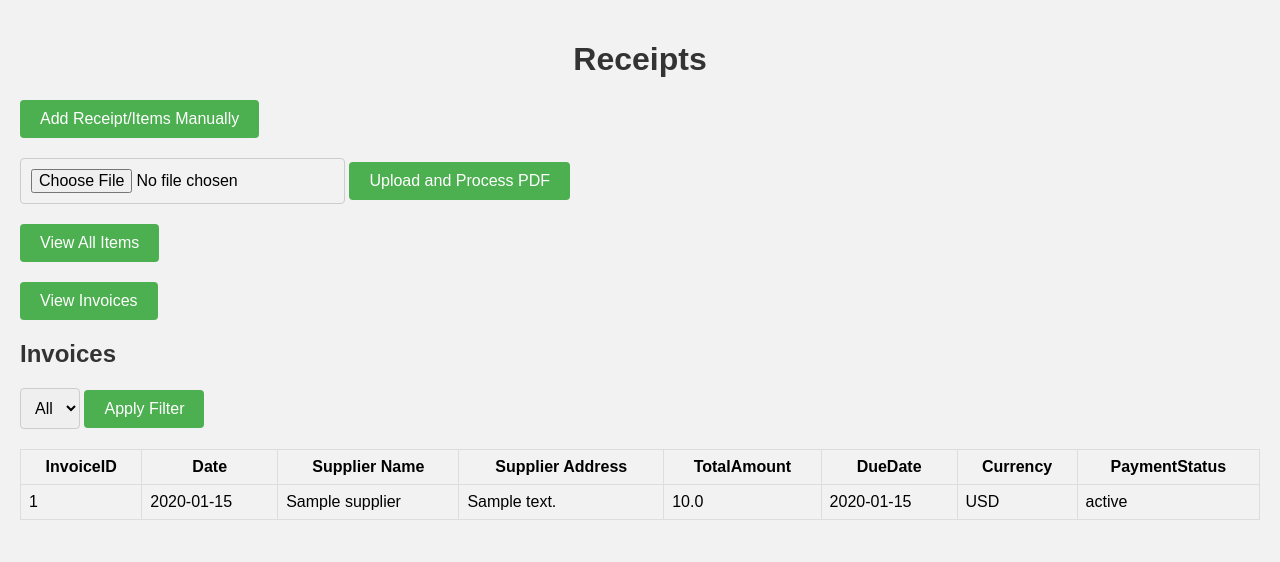
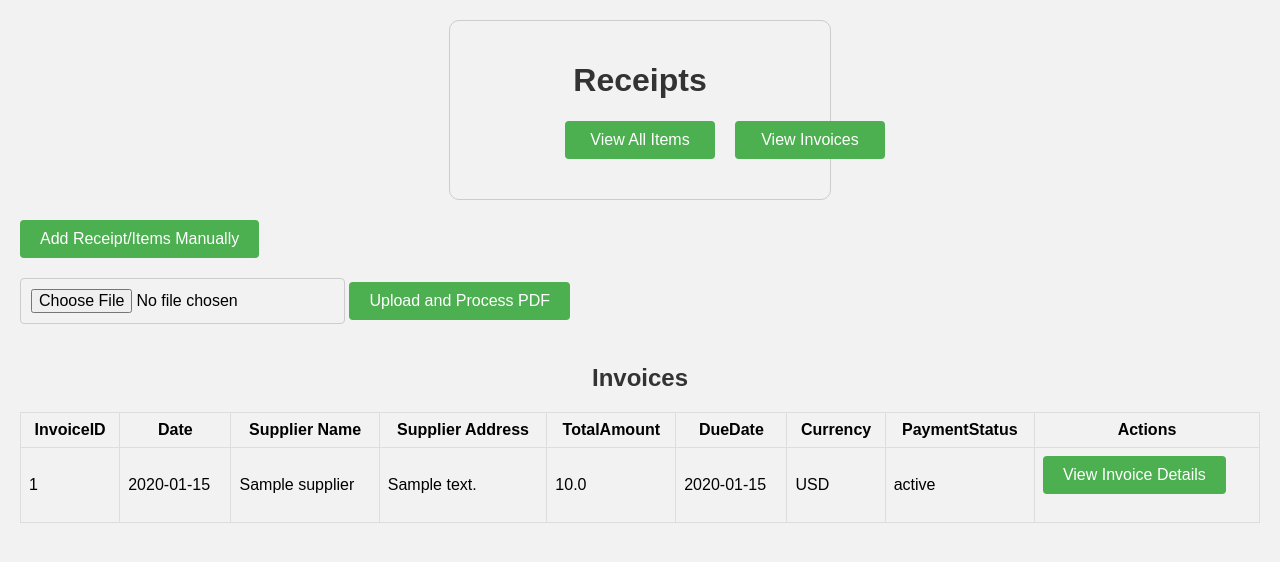
Before and after one commit to Timon-Schneider/Rewe-eBons-Scraper, a Flask app: page /invoices in a window 1280 px wide. Shown: the top 562 px of the page. Run offline with Flask 3, Linux system fonts and the light colour scheme; data comes from the database, SQL or seed files in the repository; tables that the repository leaves empty hold one stand-in row (values such as "Sample post").

Commit message:
Updated: HTML Layout, NEW: Invoice Details
I have improved the layout of the HTML template,
including button reordering, 'Deplete' button styling,
and the addition of a new button to view invoice details.

Users can now view items by invoice, providing them
with more detailed information about their invoices.

Ich habe das HTML Layout verbessert,
einschließlich Neuanordnung der Buttons,
der Gestaltung des Buttons "Deplete"
und der Hinzufügung eines neuen Buttons
zur Anzeige de­tail­lierter Rechnungsdetails.

Nutzer können nun die Artikel nach Rechnungen aufschlüsseln
und erhalten so detailliertere Informationen über ihre Rechnungen.

```diff
--- a/app/main.py
+++ b/app/main.py
@@ -232,20 +232,6 @@ def create_table():
 
     #views ###############################################################################################################################
 
-    # View_InvoiceList
-    cursor.execute('''
-        CREATE VIEW IF NOT EXISTS View_InvoiceList AS
-        SELECT invoice_id, date, supplier_id, total_amount, due_date, payment_status
-        FROM Invoices
-    ''')
-
-    # View_ProductList
-    cursor.execute('''
-        CREATE VIEW IF NOT EXISTS View_ProductList AS
-        SELECT product_id, name, description, price, category_id, manufacturer, weight, dimensions, SKU, unit_id
-        FROM Products
-    ''')
-
     # View_SupplierList
     cursor.execute('''
         CREATE VIEW IF NOT EXISTS View_SupplierList AS
@@ -274,23 +260,23 @@ def create_table():
         FROM InventoryLevels
     ''')
 
-    # View_InvoiceDetails
+# Create InvoiceDetails view
     cursor.execute('''
-        CREATE VIEW IF NOT EXISTS View_InvoiceDetails AS
-        SELECT i.invoice_id, i.date, i.supplier_id, i.total_amount, i.due_date, i.currency, i.payment_status,
-            ii.invoice_item_id, ii.product_id, ii.quantity, ii.unit_price, ii.discount_percentage, ii.tax_rate, ii.total_amount
-        FROM Invoices AS i
-        INNER JOIN InvoiceItems AS ii ON i.invoice_id = ii.invoice_id
+        CREATE VIEW IF NOT EXISTS InvoiceDetails AS
+        SELECT Invoices.invoice_id, Invoices.date, Invoices.total_amount, Invoices.due_date, Invoices.currency, Invoices.payment_status,
+            Suppliers.name AS supplier_name, Suppliers.address AS supplier_address,
+            InvoiceItems.product_id, InvoiceItems.quantity, InvoiceItems.unit_price, InvoiceItems.discount_percentage, InvoiceItems.tax_rate,
+            Products.name AS product_name, Products.description AS product_description, Products.price AS product_price, Products.manufacturer,
+            Categories.name AS category_name, Units.name AS unit_name
+        FROM Invoices
+        INNER JOIN Suppliers ON Invoices.supplier_id = Suppliers.supplier_id
+        INNER JOIN InvoiceItems ON Invoices.invoice_id = InvoiceItems.invoice_id
+        INNER JOIN Products ON InvoiceItems.product_id = Products.product_id
+        LEFT JOIN Categories ON Products.category_id = Categories.category_id
+        INNER JOIN Units ON Products.unit_id = Units.unit_id;
     ''')
 
-    # View_ProductDetails
-    cursor.execute('''
-        CREATE VIEW IF NOT EXISTS View_ProductDetails AS
-        SELECT p.product_id, p.name, p.description, p.price, p.category_id, p.manufacturer, p.weight, p.dimensions, p.SKU, p.unit_id,
-            pa.attribute_name, pa.attribute_value
-        FROM Products AS p
-        LEFT JOIN ProductAttributes AS pa ON p.product_id = pa.product_id
-    ''')
+
 
     # View_SupplierDetails
     cursor.execute('''
@@ -315,66 +301,6 @@ def create_table():
         SELECT u.unit_id, u.name, u.abbreviation, p.product_id, p.name, p.description, p.price
         FROM Units AS u
         LEFT JOIN Products AS p ON u.unit_id = p.unit_id
-    ''')
-
-    # View_PendingInvoices
-    cursor.execute('''
-        CREATE VIEW IF NOT EXISTS View_PendingInvoices AS
-        SELECT invoice_id, date, supplier_id, total_amount, due_date, payment_status
-        FROM Invoices
-        WHERE payment_status = 'Pending'
-    ''')
-
-    # View_ExpensiveProducts
-    cursor.execute('''
-        CREATE VIEW IF NOT EXISTS View_ExpensiveProducts AS
-        SELECT product_id, name, price
-        FROM Products
-        WHERE price > 1000
-    ''')
-
-    # View_LowInventoryProducts
-    cursor.execute('''
-        CREATE VIEW IF NOT EXISTS View_LowInventoryProducts AS
-        SELECT p.product_id, p.name, p.price, il.quantity
-        FROM Products AS p
-        INNER JOIN InventoryLevels AS il ON p.product_id = il.product_id
-        WHERE il.quantity < 10
-    ''')
-
-    # View_RevenueBySupplier
-    cursor.execute('''
-        CREATE VIEW IF NOT EXISTS View_RevenueBySupplier AS
-        SELECT s.supplier_id, s.name, SUM(i.total_amount) AS total_revenue
-        FROM Suppliers AS s
-        LEFT JOIN Invoices AS i ON s.supplier_id = i.supplier_id
-        GROUP BY s.supplier_id
-    ''')
-
-    # View_ExpiredInvoices
-    cursor.execute('''
-        CREATE VIEW IF NOT EXISTS View_ExpiredInvoices AS
-        SELECT invoice_id, date, supplier_id, total_amount, due_date, payment_status
-        FROM Invoices
-        WHERE payment_status = 'Pending' AND due_date < DATE('now')
-    ''')
-
-    # View_BestSellingProducts
-    cursor.execute('''
-        CREATE VIEW IF NOT EXISTS View_BestSellingProducts AS
-        SELECT p.product_id, p.name, SUM(ii.quantity) AS total_quantity_sold
-        FROM Products AS p
-        INNER JOIN InvoiceItems AS ii ON p.product_id = ii.product_id
-        GROUP BY p.product_id
-        ORDER BY total_quantity_sold DESC
-    ''')
-
-    # View_OverdueInvoices
-    cursor.execute('''
-        CREATE VIEW IF NOT EXISTS View_OverdueInvoices AS
-        SELECT invoice_id, date, supplier_id, total_amount, due_date, payment_status
-        FROM Invoices
-        WHERE payment_status = 'Pending' AND due_date < DATE('now')
     ''')
 
     # View_TotalInventoryValue
@@ -416,42 +342,6 @@ def create_table():
         ORDER BY total_revenue DESC
     ''')
 
-    # View_ProductsWithDiscounts
-    cursor.execute('''
-        CREATE VIEW IF NOT EXISTS View_ProductsWithDiscounts AS
-        SELECT p.product_id, p.name, ii.discount_percentage
-        FROM Products AS p
-        INNER JOIN InvoiceItems AS ii ON p.product_id = ii.product_id
-        WHERE ii.discount_percentage > 0
-    ''')
-
-    # View_ActiveSuppliers
-    cursor.execute('''
-        CREATE VIEW IF NOT EXISTS View_ActiveSuppliers AS
-        SELECT s.supplier_id, s.name, s.address, s.contact_number, s.email, s.preferred_payment_terms, s.lead_time
-        FROM Suppliers AS s
-        INNER JOIN Invoices AS i ON s.supplier_id = i.supplier_id
-    ''')
-
-    # View_TotalSalesByCategory
-    cursor.execute('''
-        CREATE VIEW IF NOT EXISTS View_TotalSalesByCategory AS
-        SELECT c.category_id, c.name, SUM(ii.quantity * ii.unit_price) AS total_sales
-        FROM Categories AS c
-        INNER JOIN Products AS p ON c.category_id = p.category_id
-        INNER JOIN InvoiceItems AS ii ON p.product_id = ii.product_id
-        GROUP BY c.category_id
-    ''')
-
-    # View_ExpiredProducts
-    cursor.execute('''
-        CREATE VIEW IF NOT EXISTS View_ExpiredProducts AS
-        SELECT p.product_id, p.name, ii.due_date
-        FROM Products AS p
-        INNER JOIN InvoiceItems AS ii ON p.product_id = ii.product_id
-        WHERE ii.due_date < DATE('now')
-    ''')
-
     # Create the ProductPriceHistory view
     cursor.execute('''
         CREATE VIEW IF NOT EXISTS View_ProductPriceHistory AS
@@ -460,6 +350,7 @@ def create_table():
         INNER JOIN PriceHistory AS ph ON p.product_id = ph.product_id
     ''')
 
+    # Create the ProductInventoryView view
     cursor.execute('''
         CREATE VIEW IF NOT EXISTS ProductInventoryView AS
         SELECT p.product_id, p.name, p.price, il.quantity, u.abbreviation, ROUND(p.price * il.quantity, 2) AS total_price
@@ -469,6 +360,7 @@ def create_table():
         WHERE il.quantity > 0
     ''')
 
+    # Create the InvoiceView view
     cursor.execute('''
         CREATE VIEW IF NOT EXISTS InvoiceView AS
         SELECT i.invoice_id, i.date, s.name AS supplier_name, s.address AS supplier_address, i.total_amount, i.due_date, i.currency, i.payment_status
@@ -581,6 +473,24 @@ def display_invoices():
     headers = ['InvoiceID', 'Date', 'Supplier Name', 'Supplier Address', 'TotalAmount', 'DueDate', 'Currency', 'PaymentStatus']
 
     return render_template('index.html', view='invoices', headers=headers, data=data)
+
+@app.route('/invoice_details/<int:invoice_id>')
+def display_invoice_details(invoice_id):
+    conn = sqlite3.connect('inventory.db')
+    c = conn.cursor()
+
+    c.execute('SELECT * FROM InvoiceDetails WHERE invoice_id = ?', (invoice_id,))
+
+    data = c.fetchall()
+    conn.close()
+
+    headers = ['InvoiceID', 'Date', 'TotalAmount', 'DueDate', 'Currency', 'PaymentStatus',
+               'Supplier Name', 'Supplier Address', 'Product ID', 'Quantity', 'Unit Price',
+               'Discount Percentage', 'Tax Rate', 'Product Name', 'Product Description',
+               'Product Price', 'Manufacturer', 'Category Name', 'Unit Name']
+
+    return render_template('index.html', view='invoice_details', headers=headers, data=data)
+
 
 
 @app.route('/upload', methods=['POST'])
--- a/app/templates/index.html
+++ b/app/templates/index.html
@@ -12,6 +12,9 @@
             background-color: #f2f2f2;
             margin: 0;
             padding: 20px;
+            display: flex;
+            flex-direction: column;
+            align-items: center;
         }
 
         h1 {
@@ -45,6 +48,51 @@
             background-color: #4CAF50;
             color: white;
             cursor: pointer;
+        }
+
+        .action-row {
+            display: flex;
+            justify-content: space-between;
+            align-self: stretch;
+            max-width: 100%;
+        }
+
+        .left-actions {
+            align-self: flex-start;
+        }
+
+        .center-container {
+            display: flex;
+            flex-direction: column;
+            align-items: center;
+            justify-content: center;
+            border: 1px solid #ccc;
+            padding: 20px;
+            border-radius: 10px;
+            margin-bottom: 20px;
+        }
+
+        .center-actions {
+            display: flex;
+            justify-content: space-around; /* Adjusted for better spacing distribution */
+            width: 50%;  /* Adjusted to give buttons more space */
+        }
+
+        .center-buttons button {
+            min-width: 150px; /* Ensures buttons have some minimum width */
+            white-space: nowrap; /* Prevents button text from breaking into multiple lines */
+        }
+
+        .center-buttons button:first-child {
+            margin-right: 10px; /* Add space to the right of the first button */
+        }
+
+        .center-buttons button:last-child {
+            margin-left: 10px; /* Add space to the left of the second button */
+        }
+
+        .form-button-spacing {
+            margin-top: 0px;
         }
 
         button:hover {
@@ -114,33 +162,44 @@
         .remove-item:hover {
             background-color: #B71C1C !important;
         }
+
+        .deplete-item {
+            background-color: #D32F2F !important;
+        }
+
+        .deplete-item:hover {
+            background-color: #B71C1C !important;
+        }
     </style>
 </head>
 <body>
+    <div class="center-container">
         <h1>Receipts</h1>
+        <div class="center-actions">
+            <form action="/items" method="get" class="center-buttons">
+                <button type="submit">View All Items</button>
+            </form>
+            <form action="/invoices" method="get" class="center-buttons">
+                <button type="submit">View Invoices</button>
+            </form>
+        </div>
+    </div>
 
-    <div class="form-row">
-        <form action="/add_receipt" method="get">
+
+    <div class="action-row">
+        <div class="left-actions">
+            <form action="/add_receipt" method="get" class="form-button-spacing">
                 <button type="submit">Add Receipt/Items Manually</button>
             </form>
-    </div>
 
             <form action="/upload" method="post" enctype="multipart/form-data">
                 <input type="file" name="pdf_file">
                 <button type="submit">Upload and Process PDF</button>
             </form>
-
-    <div class="form-row">
-        <form action="/items" method="get">
-            <button type="submit">View All Items</button>
-        </form>
-        <form action="/invoices" method="get">
-            <button type="submit">View Invoices</button>
-        </form>
+        </div>
     </div>
 
     {% if view == 'items' %}
-    <h2>All Items</h2>
     <table>
         <thead>
             <tr>
@@ -160,15 +219,17 @@
                 <td>{{ row[4] }}</td>
                 <td>{{ row[5] }}</td>
                 <td>
+                    <div style="display: flex; justify-content: space-between; align-items: center;">
+                        <form action="/reduce" method="post">
+                            <input type="hidden" name="product_id" value="{{ row[0] }}">
+                            <input type="text" name="reduce_amount" pattern="\d+([,.]\d*)?" title="Please enter a valid number with either a comma or dot separator" step="0.001">
+                            <button type="submit">Reduce Quantity</button>
+                        </form>
                         <form action="/delete" method="post">
                             <input type="hidden" name="product_id" value="{{ row[0] }}">
-                        <button type="submit">Delete</button>
+                            <button type="submit" class="deplete-item">Deplete</button>
                         </form>
-                    <form action="/reduce" method="post">
-                        <input type="hidden" name="product_id" value="{{ row[0] }}">
-                        <input type="text" name="reduce_amount" pattern="\d+(,\d*)?" title="Please enter a valid number with a comma separator" step="0.001">
-                        <button type="submit">Reduce Quantity</button>
-                    </form>
+                    </div>
                 </td>
             </tr>
             {% endfor %}
@@ -216,17 +277,37 @@
     </form>
     {% elif view == 'invoices' %}
     <h2>Invoices</h2>
-    <form action="/invoices" method="get">
-        <div class="form-row">
-            <select name="filter">
-                <option value="">All</option>
-                {% for pdf_file in pdf_files %}
-                <option value="{{ pdf_file }}" {% if filter_value == pdf_file %}selected{% endif %}>{{ pdf_file }}</option>
+    <table>
+        <thead>
+            <tr>
+                {% for header in headers %}
+                <th>{{ header }}</th>
                 {% endfor %}
-            </select>
-            <button type="submit">Apply Filter</button>
-        </div>
+                <th>Actions</th> <!-- Added this line for new 'Actions' column header -->
+            </tr>
+        </thead>
+        <tbody>
+            {% for row in data %}
+            <tr class="table-row">
+                <td>{{ row[0] }}</td>
+                <td>{{ row[1] }}</td>
+                <td>{{ row[2] }}</td>
+                <td>{{ row[3] }}</td>
+                <td>{{ row[4] }}</td>
+                <td>{{ row[5] }}</td>
+                <td>{{ row[6] }}</td>
+                <td>{{ row[7] }}</td>
+                <td> <!-- Added this new cell for 'View Invoice Details' button -->
+                    <form action="/invoice_details/{{ row[0] }}" method="get">
+                        <button type="submit" class="details-button">View Invoice Details</button>
                     </form>
+                </td>
+            </tr>
+            {% endfor %}
+        </tbody>
+    </table>
+    {% elif view == 'invoice_details' %}
+    <h2>Invoices</h2>
     <table>
         <thead>
             <tr>
@@ -246,6 +327,18 @@
                 <td>{{ row[5] }}</td>
                 <td>{{ row[6] }}</td>
                 <td>{{ row[7] }}</td>
+                <td>{{ row[8] }}</td>
+                <td>{{ row[9] }}</td>
+                <td>{{ row[10] }}</td>
+                <td>{{ row[11] }}</td>
+                <td>{{ row[12] }}</td>
+                <td>{{ row[13] }}</td>
+                <td>{{ row[14] }}</td>
+                <td>{{ row[15] }}</td>
+                <td>{{ row[16] }}</td>
+                <td>{{ row[17] }}</td>
+                <td>{{ row[18] }}</td>
+
             </tr>
             {% endfor %}
         </tbody>
```
Lines whose indentation alone changed are shown as unchanged.
